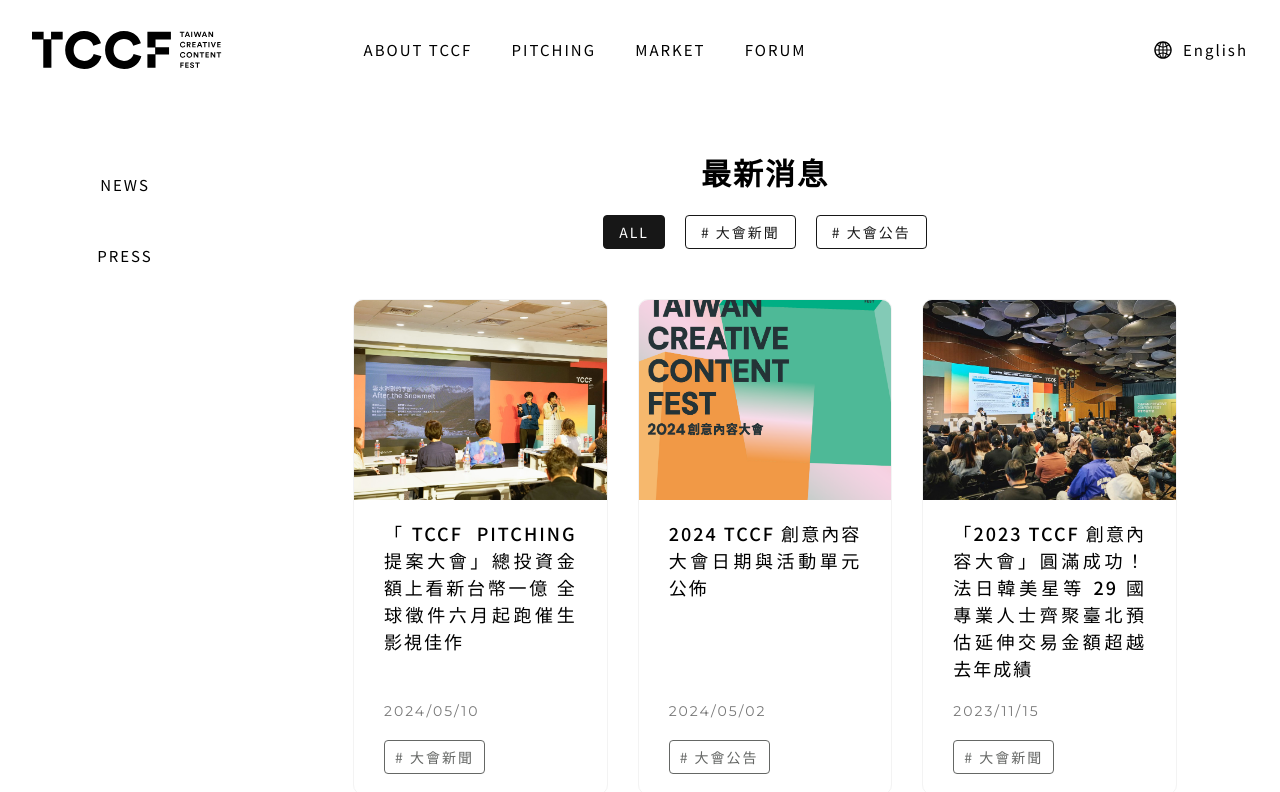
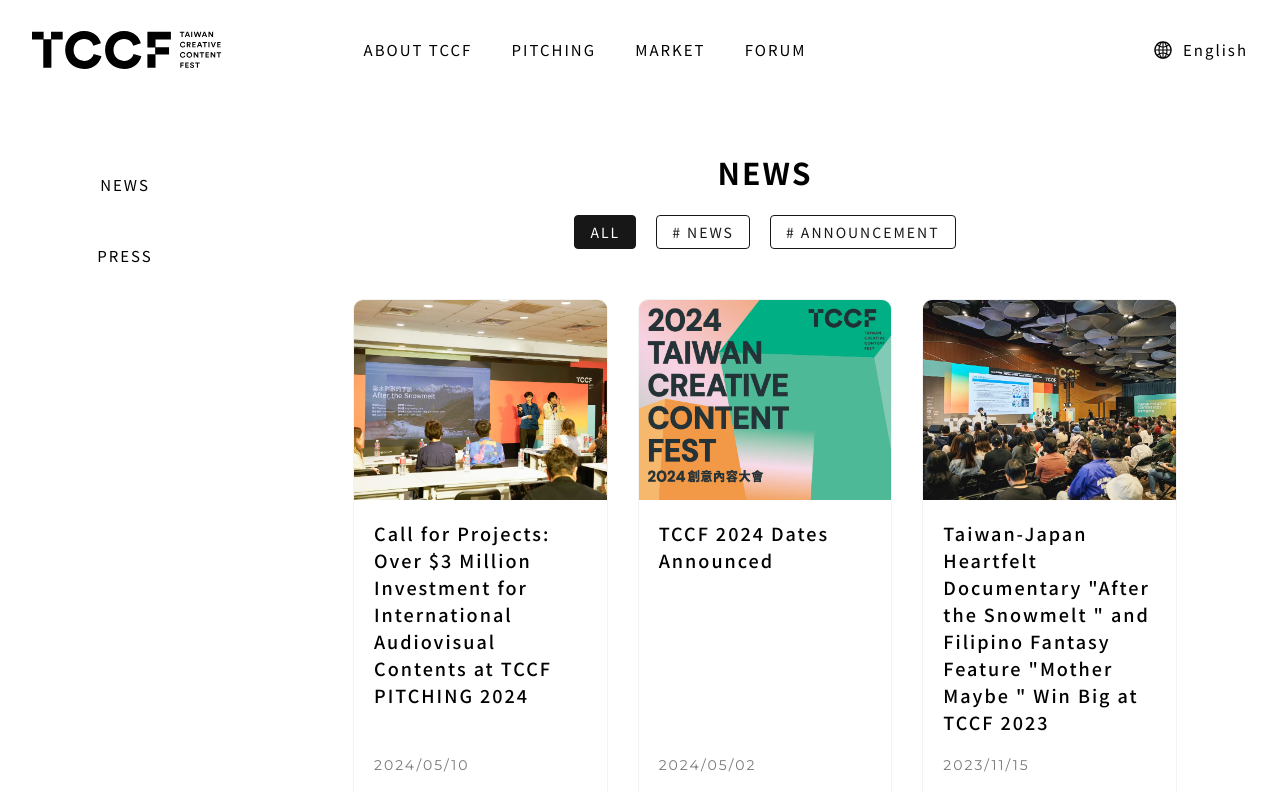
Before and after one commit to jadycain/TCCF_Web, a Next.js app: page /en/about/news in a window 1280 px wide. Shown: the top 792 px of the page. Built offline with nearby package versions, Linux system fonts and the light colour scheme.

Commit message:
feat: 多國語言 -  新聞卡片

```diff
--- a/messages/en.json
+++ b/messages/en.json
@@ -11,5 +11,21 @@
       "press": "PRESS",
       "project": "Project to Screen",
       "story": "Story to Screen"
+    },
+    "Footer": {
+      "privacy_policy": "PRIVACY POLICY"
+    },
+    "NewsTag": {
+      "tag_news": "NEWS",
+      "tag_announcement": "ANNOUNCEMENT"
+    },
+    "NewsCard": {
+      "20240510_title": "Call for Projects: Over $3 Million Investment for International Audiovisual Contents at TCCF PITCHING 2024",
+      "20240502_title": "TCCF 2024 Dates Announced",
+      "20231115_title": "A Record Number of International Professionals Attend the Fourth Edition of TCCF",
+      "20231110_title": "Taiwan-Japan Heartfelt Documentary \"After the Snowmelt \" and Filipino Fantasy Feature \"Mother Maybe \" Win Big at TCCF 2023"
+    },
+    "actionButton": {
+      "read_more": "Read More"
     }
 }
--- a/messages/zh-hant.json
+++ b/messages/zh-hant.json
@@ -11,6 +11,21 @@
       "press": "媒體報導",
       "project": "企畫專場",
       "story": "故事專場"
-
+    },
+    "Footer": {
+      "privacy_policy": "隱私權及安全政策"
+    },
+    "NewsTag": {
+      "tag_news": "大會新聞",
+      "tag_announcement": "大會公告"
+    },
+    "NewsCard": {
+      "20240510_title": "「TCCF PITCHING 提案大會」 總投資金額上看新台幣一億 全球徵件六月起跑 催生影視佳作",
+      "20240502_title": "2024 TCCF 創意內容大會日期與活動單元公佈",
+      "20231115_title": "「2023 TCCF 創意內容大會」圓滿成功！ 法日韓美星等 29 國專業人士齊聚臺北　預估延伸交易金額超越去年成績",
+      "20231110_title": "2023 TCCF 提案大會《雪水消融的季節》、《Mother Maybe》勇奪 3 萬美金雙首獎"
+    },
+    "actionButton": {
+      "read_more": "查看更多"
     }
 }
--- a/src/app/[locale]/about/news/page.js
+++ b/src/app/[locale]/about/news/page.js
@@ -2,8 +2,12 @@
 import { useState } from "react";
 import styles from "./page.module.scss";
 import Card from "@/app/[locale]/components/ui/card";
+import { useTranslations } from "next-intl";
 
 export default function LatestPage() {
+  const tagT = useTranslations("NewsTag");
+  const t = useTranslations("NewsCard");
+  const navT = useTranslations("Nav");
   const tabList = [
     {
       id: 1,
@@ -12,12 +16,12 @@
     },
     {
       id: 2,
-      name: "# 大會新聞",
+      name: `# ${tagT("tag_news")}`,
       type: "news",
     },
     {
       id: 3,
-      name: "# 大會公告",
+      name: `# ${tagT("tag_announcement")}`,
       type: "announcement",
     },
   ];
@@ -27,45 +31,42 @@
   const newsCardData = [
     {
       id: 1,
-      title:
-        "「TCCF PITCHING 提案大會」總投資金額上看新台幣一億 全球徵件六月起跑催生影視佳作",
+      title: t("20240510_title"),
       time: "2024/05/10",
       linkText: "大會公告",
       link: "news/20240510",
       image: "/images/about/news/20240510/banner.jpg",
-      tag: "大會新聞",
+      tag: tagT("tag_news"),
       type: "news",
     },
     {
       id: 2,
-      title: "2024 TCCF 創意內容大會日期與活動單元公佈",
+      title: t("20240502_title"),
       time: "2024/05/02",
       linkText: "大會公告",
       link: "news/20240502",
       image: "/images/about/announcement/20240502/banner.jpeg",
-      tag: "大會公告",
+      tag: tagT("tag_announcement"),
       type: "announcement",
     },
     {
       id: 3,
-      title:
-        "「2023 TCCF 創意內容大會」圓滿成功！ 法日韓美星等 29 國專業人士齊聚臺北預估延伸交易金額超越去年成績",
+      title: t("20231110_title"),
       time: "2023/11/15",
       linkText: "大會公告",
       link: "news/20231115",
       image: "/images/about/news/20231115/banner.jpg",
-      tag: "大會新聞",
+      tag: tagT("tag_news"),
       type: "news",
     },
     {
       id: 4,
-      title:
-        "2023 TCCF 提案大會《雪水消融的季節》、《Mother Maybe》勇奪 3 萬美金雙首獎",
+      title: t("20231110_title"),
       time: "2023/11/10",
       linkText: "大會公告",
       link: "news/20231110",
       image: "/images/about/news/20231110/banner.jpeg",
-      tag: "大會新聞",
+      tag: tagT("tag_news"),
       type: "news",
     },
   ];
@@ -79,7 +80,7 @@
       <div className="pageWrapper__container">
         <div className="pageWrapper__container_contentWrapper">
           <h1 className="pageWrapper__container_contentWrapper__title">
-            最新消息
+            {navT("news")}
           </h1>
 
           <ul className={styles.latest__tabList}>
--- a/src/app/[locale]/components/Footer/index.js
+++ b/src/app/[locale]/components/Footer/index.js
@@ -7,7 +7,11 @@
 import { FaLinkedin } from "react-icons/fa";
 import { FaInstagram } from "react-icons/fa";
 
+import { useTranslations } from "next-intl";
+
 export default function Footer() {
+  const t = useTranslations("Footer");
+
   return (
     <div className={styles.footer}>
       <div className={styles.footer__container}>
@@ -22,7 +26,7 @@
           </div>
           <ul className={styles.footer__container_listWrapper__menu}>
             <li>
-              <Link href={"/privacy_policy"}>隱私權及安全政策</Link>
+              <Link href={"/privacy_policy"}>{t("privacy_policy")}</Link>
             </li>
           </ul>
         </div>
--- a/src/app/[locale]/components/ui/card.js
+++ b/src/app/[locale]/components/ui/card.js
@@ -12,9 +12,10 @@
             sizes={"100%"}
             style={{
               objectFit: "cover",
+              objectPosition: "top",
             }}
             fill={true}
-            alt={"hero"}
+            alt={"news"}
           />
         </div>
 
--- a/src/app/[locale]/styles/components/_card.scss
+++ b/src/app/[locale]/styles/components/_card.scss
@@ -27,14 +27,15 @@
         display: inline-flex;
        position: relative;
        height: 200px;
-       width: 100%;
+
+
     }
 
     &__container {
         display: flex;
         flex-direction: column;
         align-items: flex-start;
-        padding: 20px 30px;
+        padding: 20px;
         gap: 15px;
         min-height: clamp(250px, 1.64vw , 315px);
         height: auto;
@@ -55,7 +56,7 @@
             font-weight: 500;
             font-size: clamp(18px, 1.25vw, 24px);
             line-height: 1.5;
-            text-align: justify;
+            text-align: left;
         }
 
         &_time {
```
Also changed, not shown: src/app/[locale]/(landing)/_components/News.js (+22 -21 lines).
